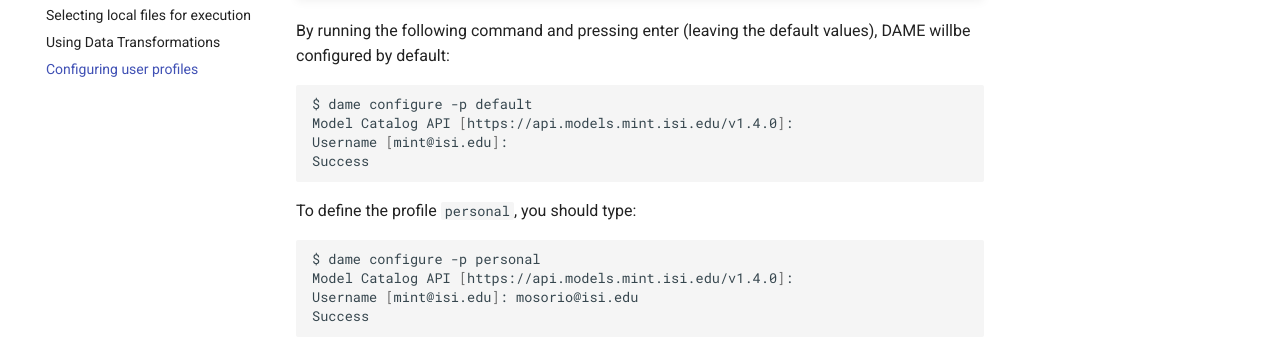
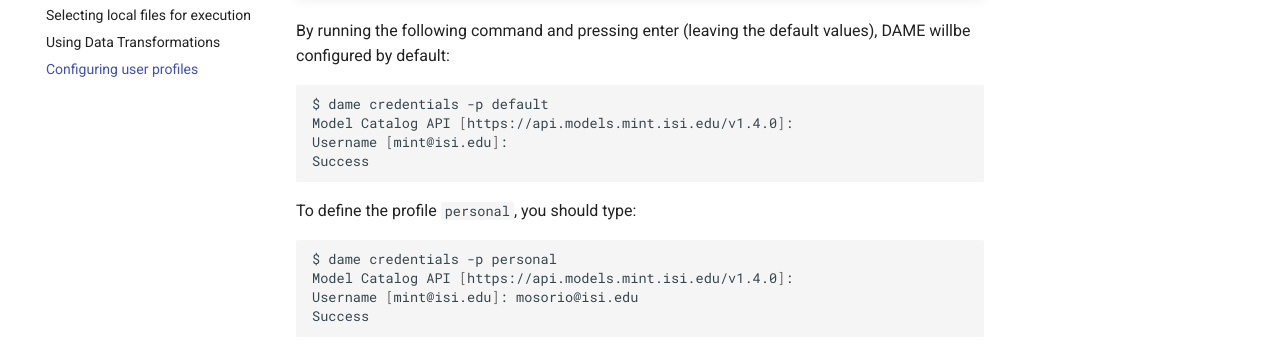
Before and after one commit to mintproject/dame_cli, an MkDocs documentation site: the page built from docs/profiles.md, in a window 1280 px wide and 900 px high, scrolled down 338 px. Shown: the part 165-521 px from the top of the window. Built offline with MkDocs 1.6.1 and Material for MkDocs 9.7.7, drawn with Linux system fonts in a browser that asks for light colours.

Commit message:
fix: documentation
close: #68
close: #64

````diff
--- a/docs/profiles.md
+++ b/docs/profiles.md
@@ -14,7 +14,7 @@ To configure your profile, you must use the command `configure` and the option `
 By running the following command and pressing enter (leaving the default values), DAME willbe configured by default:
 
 ```bash
-$ dame configure -p default
+$ dame credentials -p default
 Model Catalog API [https://api.models.mint.isi.edu/v1.4.0]:
 Username [mint@isi.edu]:
 Success
@@ -23,7 +23,7 @@ Success
 To define the profile `personal`, you should type:
 
 ```bash
-$ dame configure -p personal
+$ dame credentials -p personal
 Model Catalog API [https://api.models.mint.isi.edu/v1.4.0]:
 Username [mint@isi.edu]: mosorio@isi.edu
 Success
````
